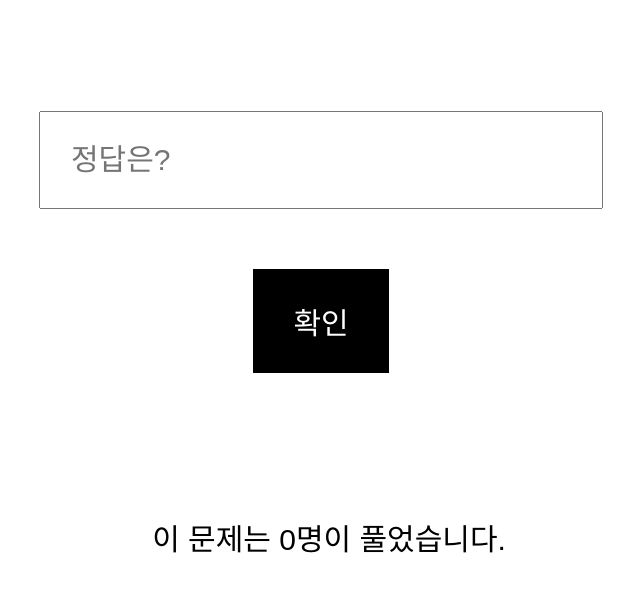
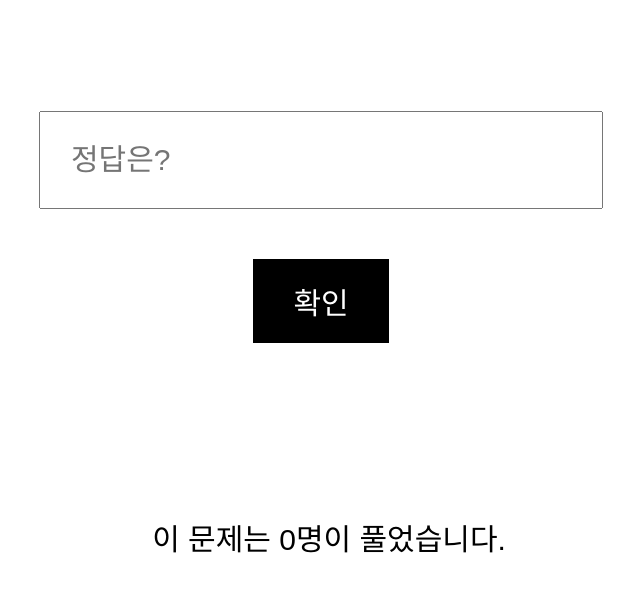
Before and after one commit to choisunmi00/Riddle_1, a plain HTML site: page index.html in a window 1280 px wide. Shown: the part 191-782 px from the top of the page, without its empty margins (319-959 px from the left). Drawn offline with Linux system fonts and the light colour scheme.

Commit message:
Update index.html

```diff
--- a/index.html
+++ b/index.html
@@ -19,13 +19,13 @@
             font-size: 30px;
         }
         button {
-            padding: 30px 40px;
+            padding: 20px 40px;
             background-color: #000000;
             color: #fff;
             border: none;
             cursor: pointer;
             font-size: 30px;
-            margin-top: 30px;
+            margin-top: 20px;
         }
         #passwordAttempts {
             position: fixed;
```
